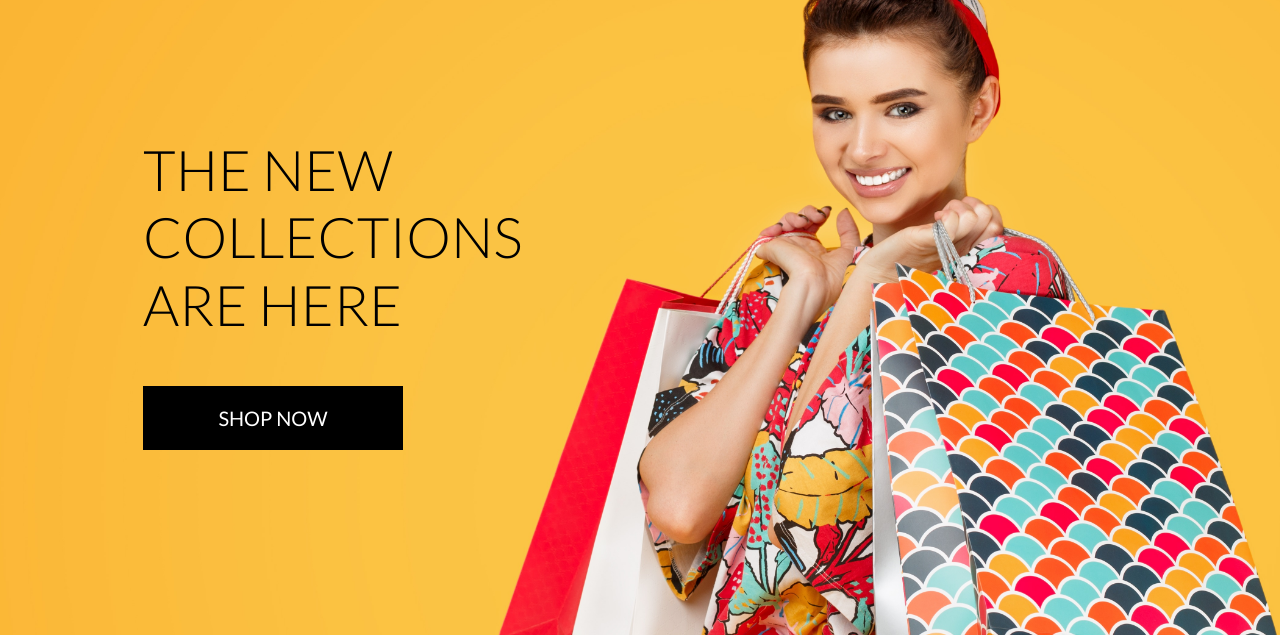
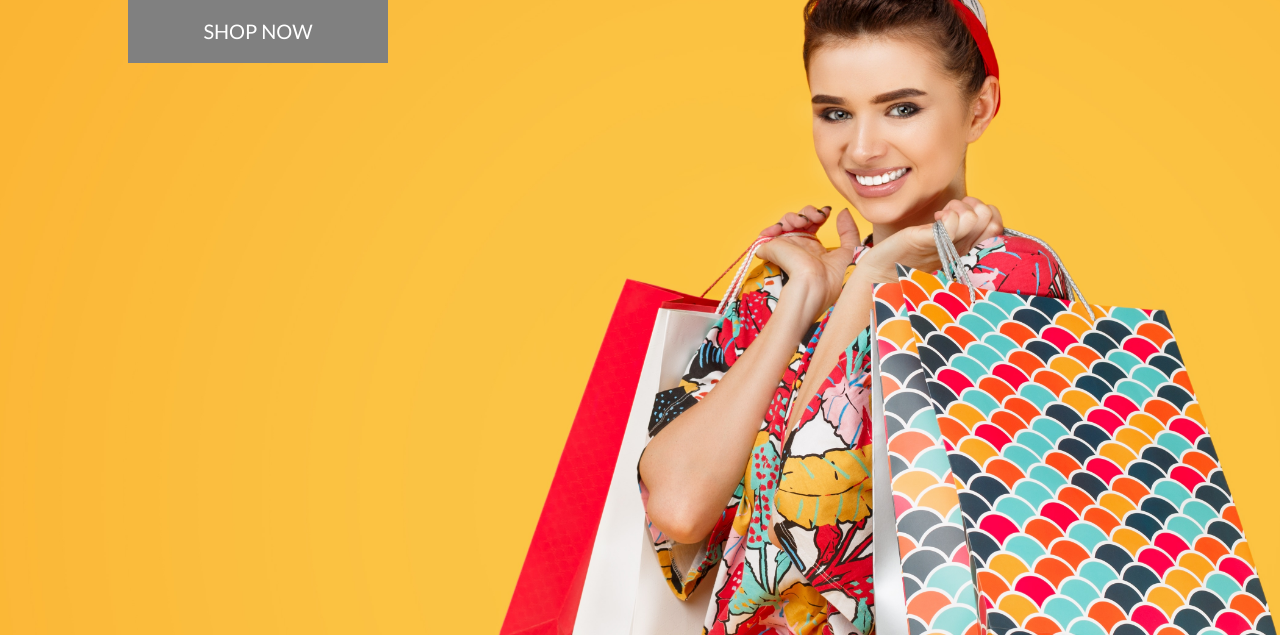
Before and after one commit to besheraj/aj-ecomm, a Django app: page / in a window 1280 px wide. Shown: the part 165-800 px from the top of the page. Run offline with Django 3.2, Linux system fonts and the light colour scheme; some libraries are stand-ins or nearby versions.

Commit message:
fixed the main page background style

```diff
--- a/checkout/templates/checkout/confirmation_emails/confirmation_email_body.txt
+++ b/checkout/templates/checkout/confirmation_emails/confirmation_email_body.txt
@@ -1,6 +1,6 @@
 Hello {{ order.full_name }}!
 
-This is a confirmation of your order at Boutique Ado. Your order information is below:
+This is a confirmation of your order at E Commerce. Your order information is below:
 
 Order Number: {{ order.order_number }}
 Order Date: {{ order.date }}
--- a/home/templates/home/index.html
+++ b/home/templates/home/index.html
@@ -12,11 +12,7 @@
 {% block content %}
     <div class="container h-100">
         <div class="row h-100">
-            <div class="col-7 col-md-6 my-auto">
-                <h1 class="display-4 logo-font text-black">
-                    The new collections are here
-                </h1>
-                <div class="my-5">
+
                     <h4>
                         <a href="{% url 'products' %}" class="shop-now-button btn btn-lg rounded-0 text-uppercase py-3">Shop Now</a>
                     </h4>
--- a/static/css/base.css
+++ b/static/css/base.css
@@ -30,7 +30,7 @@ body {
 }
 
 .shop-now-button {
-    background: black;
+    background: grey;
     color: white;
     min-width: 260px;
 }
```
Also changed, not shown: 1 other file.
